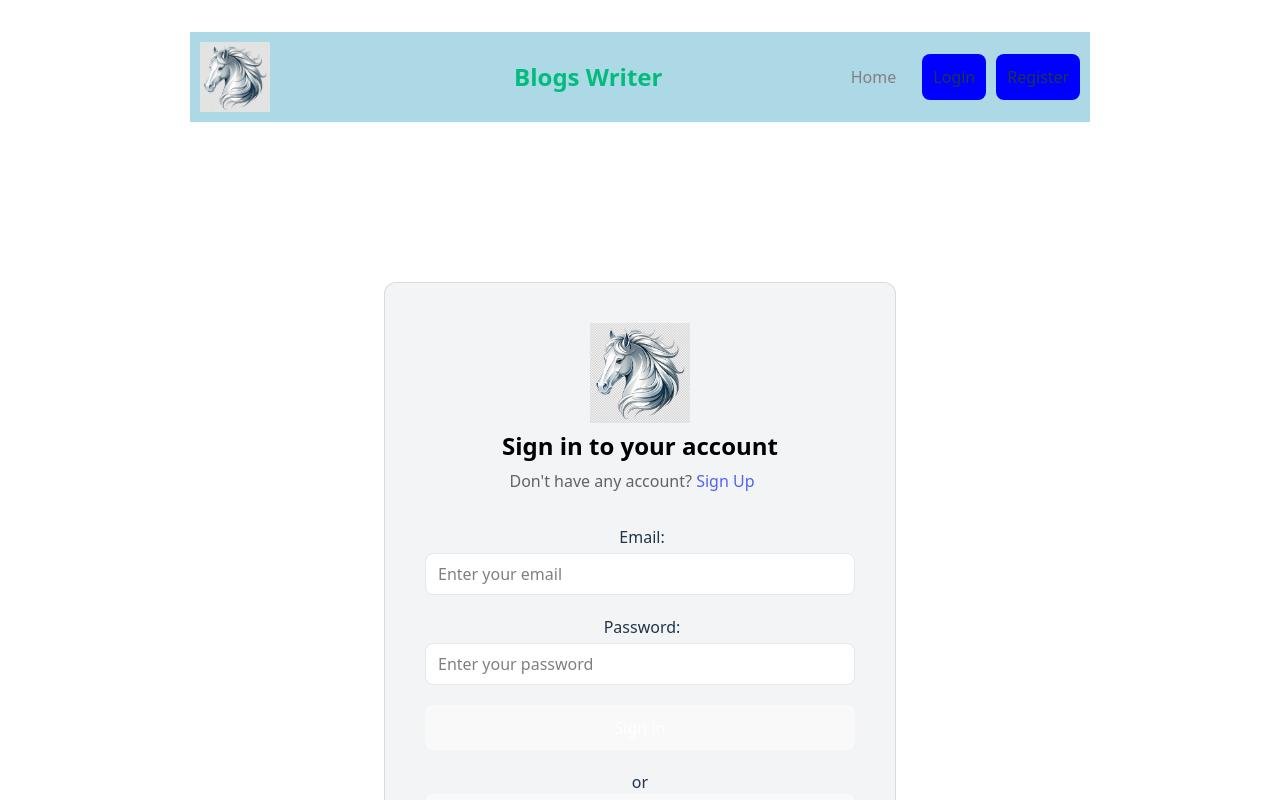
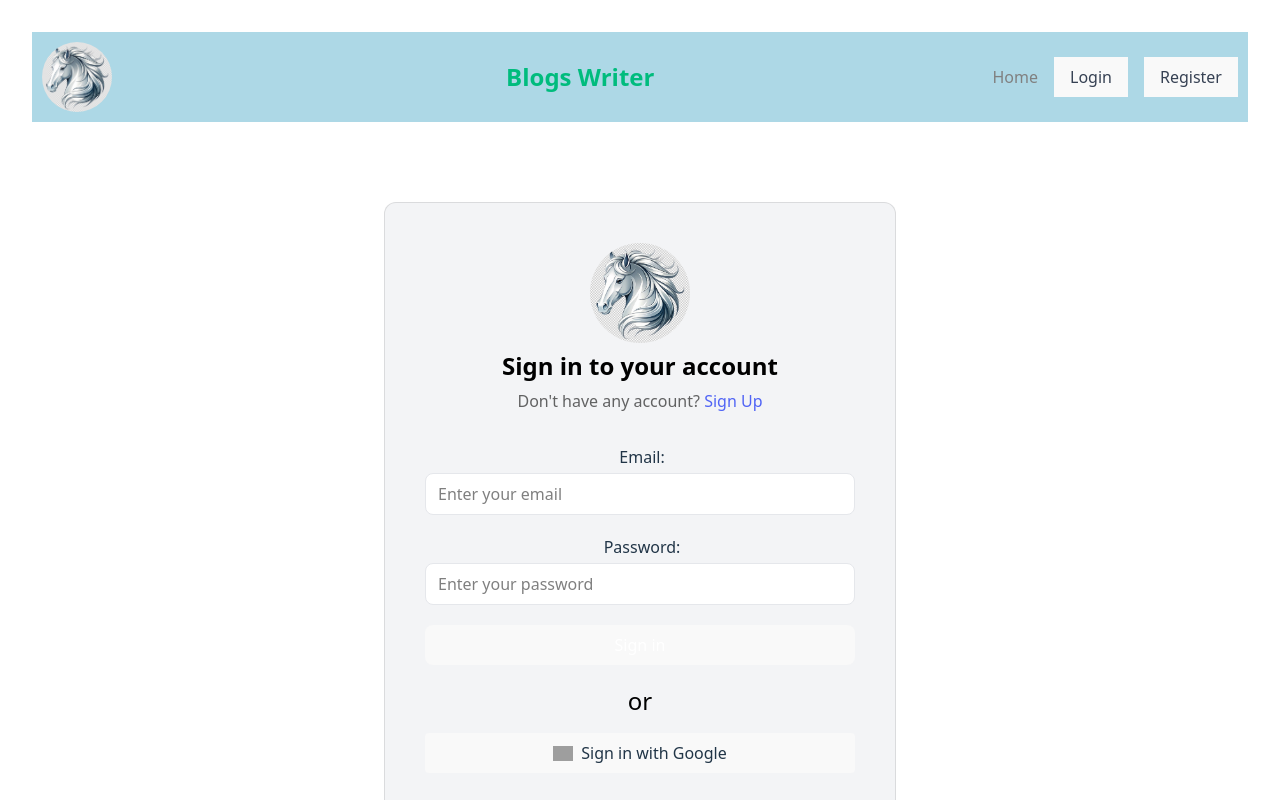
Before and after one commit to riversmountains007/blog-writer, a React (Vite) app: page /login in a window 1280 px wide. Shown: the top 800 px of the page. Built offline with nearby package versions, Linux system fonts and the light colour scheme; no server answers; grey boxes are pictures that could not be loaded.

Commit message:
hanburegr menu added&styles improved

```diff
--- a/src/App.css
+++ b/src/App.css
@@ -1,5 +1,5 @@
 #root {
-  max-width: 1280px;
+  /* max-width: 1280px; */
   margin: 0 auto;
   padding: 2rem;
   text-align: center;
--- /dev/null
+++ b/src/components/CustomNavlink.jsx
@@ -0,0 +1,19 @@
+import { NavLink } from "react-router-dom";
+
+
+function CustomNavlink({ to, end = false, children ,...props}) {
+  return (
+    <NavLink
+      to={to}
+      end={end}
+      style={({ isActive }) => ({
+        color: isActive ? "green" : "grey",
+      })}
+      {...props}
+    >
+      {children}
+    </NavLink>
+  );
+}
+
+export default CustomNavlink;
--- a/src/components/Footer.jsx
+++ b/src/components/Footer.jsx
@@ -39,7 +39,7 @@ function Footer() {
         <input
           type="email"
           placeholder="Enter your email"
-          className="flex-1 rounded-lg border border-gray-300 px-4 py-2 text-sm focus:outline-none focus:ring-2 focus:ring-sky-500 text-gray-600"
+          className="flex-1 rounded-lg border border-sky-500 px-4 py-2 text-sm focus:outline-none focus:ring-2  text-gray-600"
         />
         <button className="bg-sky-600 hover:bg-sky-700 text-white px-4 py-2 rounded-lg text-sm transition-colors">
           Subscribe
--- a/src/components/Header.jsx
+++ b/src/components/Header.jsx
@@ -1,23 +1,11 @@
 import React from "react";
-import { NavLink, useNavigate } from "react-router-dom";
+import {  useNavigate } from "react-router-dom";
 import { useSelector, useDispatch } from 'react-redux';
 import { logout } from '../RTK-Store/authSlice';
 import authService from "../appwrite/auth";
 import logo from "../../public/blog-writer-logo.jpg";
+import Navigation from "./Navigation";
 
-function CustomNavlink({ to, end = false, children }) {
-  return (
-    <NavLink
-      to={to}
-      end={end}
-      style={({ isActive }) => ({
-        color: isActive ? "green" : "grey",
-      })}
-    >
-      {children}
-    </NavLink>
-  );
-}
 
 function Header() {
   const navigate = useNavigate();
@@ -36,46 +24,31 @@ function Header() {
       style={{
         padding: "10px",
         backgroundColor: "lightblue",
-        marginBottom: "10rem",
+        marginBottom: "5rem",
         display: "flex",
         justifyContent: "space-between",
         alignItems: "center",
+        width: "100%",
       }}
     >
       <span className=" max-w-[100px] mr-14">
-        <img src={logo} alt="Website Logo" width="70" height="50" />
+        <img
+          src={logo}
+          alt="Website Logo"
+          width="70"
+          height="50"
+          className="rounded-full"
+        />
       </span>
       <span className="text-2xl font-bold text-emerald-500">
         <h2>Blogs Writer</h2>
       </span>
-      <span>
-        <CustomNavlink to="/" end={true}>
-          Home
-        </CustomNavlink>
+      <Navigation
+        isLoggedIn={isLoggedIn}
+        handleLogout={handleLogout}
+        navigate={navigate}
+      />
 
-        {isLoggedIn ? (
-          <>
-            <CustomNavlink to="/allposts">All Posts</CustomNavlink>
-            <CustomNavlink to="/addpost">Add Post</CustomNavlink>
-            <button className="header-btns" onClick={handleLogout}>
-              Logout
-            </button>
-          </>
-        ) : (
-          <>
-            <button className="header-btns" onClick={() => navigate("/login")}>
-              Login
-            </button>
-
-            <button
-              className="header-btns"
-              onClick={() => navigate("/register")}
-            >
-              Register
-            </button>
-          </>
-        )}
-      </span>
     </nav>
   );
 }
--- /dev/null
+++ b/src/components/Navigation.jsx
@@ -0,0 +1,158 @@
+import { useState } from 'react';
+import CustomNavlink from './CustomNavlink';
+
+const Navigation = ({ isLoggedIn, handleLogout, navigate }) => {
+  const [isMenuOpen, setIsMenuOpen] = useState(false);
+
+  return (
+    <nav className="relative">
+      {/* Hamburger Menu (Mobile Only) */}
+      <button
+        className="md:hidden p-2 z-50"
+        onClick={() => setIsMenuOpen(!isMenuOpen)}
+      >
+        <svg
+          className="w-6 h-6"
+          fill="none"
+          stroke="currentColor"
+          viewBox="0 0 24 24"
+        >
+          <path
+            strokeLinecap="round"
+            strokeLinejoin="round"
+            strokeWidth={2}
+            d={isMenuOpen ? "M6 18L18 6M6 6l12 12" : "M4 6h16M4 12h16M4 18h16"}
+          />
+        </svg>
+      </button>
+
+      {/* Desktop Navigation (Hidden on Mobile) */}
+      <div className="hidden md:flex md:items-center md:space-x-4">
+        <DesktopNavContent
+          isLoggedIn={isLoggedIn}
+          handleLogout={handleLogout}
+          navigate={navigate}
+        />
+      </div>
+
+      {/* Mobile Navigation Menu */}
+      <div
+        className={`md:hidden fixed inset-y-0 right-0 w-64 bg-white shadow-xl transform transition-transform duration-300 ease-in-out z-40
+          ${isMenuOpen ? 'translate-x-0' : 'translate-x-full'}`}
+      >
+        {/* Mobile menu content */}
+        <div className="p-4 space-y-4">
+          {/* Mobile links */}
+          <MobileNavContent
+          isLoggedIn={isLoggedIn}
+          handleLogout={handleLogout}
+          navigate={navigate}
+          closeMenu={() => setIsMenuOpen(false)}
+        />
+        </div>
+      </div>
+
+      {/* Backdrop Overlay */}
+      {isMenuOpen && (
+        <div
+          className="fixed inset-0 bg-black/50 z-30 md:hidden"
+          onClick={() => setIsMenuOpen(false)}
+        />
+      )}
+    </nav>
+  );
+};
+
+// Reusable navigation content components
+const DesktopNavContent = ({ isLoggedIn, handleLogout, navigate }) => (
+  <>
+    <CustomNavlink to="/" end={true}>
+      Home
+    </CustomNavlink>
+    {isLoggedIn ? (
+      <>
+        <CustomNavlink to="/allposts">All Posts</CustomNavlink>
+        <CustomNavlink to="/addpost">Add Post</CustomNavlink>
+        <button
+          className="px-4 py-2 text-gray-700 hover:text-gray-900 transition-colors"
+          onClick={handleLogout}
+        >
+          Logout
+        </button>
+      </>
+    ) : (
+      <>
+        <button
+          className="px-4 py-2 text-gray-700 hover:text-gray-900 transition-colors"
+          onClick={() => navigate("/login")}
+        >
+          Login
+        </button>
+        <button
+          className="px-4 py-2 text-gray-700 hover:text-gray-900 transition-colors"
+          onClick={() => navigate("/register")}
+        >
+          Register
+        </button>
+      </>
+    )}
+  </>
+);
+
+const MobileNavContent = ({ isLoggedIn, handleLogout, navigate, closeMenu }) => (
+  <div className="flex flex-col p-4 space-y-3">
+    <div className="flex justify-end p-4">
+      <button
+        onClick={() => closeMenu()}
+        className="text-gray-500 hover:text-gray-700"
+      >
+        ✕
+      </button>
+    </div>
+    <CustomNavlink to="/" end={true}  className="text-left px-4 py-2 border-2 border-blue-500 rounded">
+      Home
+    </CustomNavlink>
+    {isLoggedIn ? (
+      <>
+        <CustomNavlink to="/allposts" className="text-left px-4 py-2 border-2 border-blue-500 rounded" >
+          All Posts
+        </CustomNavlink>
+        <CustomNavlink to="/addpost" className="text-left px-4 py-2 border-2 border-blue-500 rounded" >
+          Add Post
+        </CustomNavlink>
+        <button
+          className="text-left px-4 py-2 text-gray-700 hover:bg-gray-100 rounded border-2 border-blue-500 "
+          onClick={() => {
+            closeMenu();
+            handleLogout();
+          }}
+        >
+          Logout
+        </button>
+      </>
+    ) : (
+      <>
+        <button
+          className="text-left px-4 py-2 text-gray-700 hover:bg-gray-100 rounded border-blue-500 border-2"
+          onClick={() => {
+            closeMenu();
+            navigate("/login");
+          }}
+        >
+          Login
+        </button>
+        <button
+          className="text-left px-4 py-2 text-gray-700 hover:bg-gray-100 rounded border-2 border-blue-500 "
+          onClick={() => {
+            closeMenu();
+            navigate("/register");
+          }}
+        >
+          Register
+        </button>
+      </>
+    )}
+  </div>
+);
+
+export default Navigation;
--- a/src/components/PostForm.jsx
+++ b/src/components/PostForm.jsx
@@ -159,7 +159,7 @@ export default function PostForm({ post }) {
         <Button
           type="submit"
           bgColor={post ? "bg-green-500 hover:bg-green-600" : "bg-blue-500 hover:bg-blue-600"}
-          className="w-full py-2.5 text-sm font-medium text-white rounded-lg transition-colors"
+
           innerTxt={post ? "Update" : "Submit"}
         />
       </div>
--- a/src/index.css
+++ b/src/index.css
@@ -5,9 +5,9 @@
 :root {
   font-family: system-ui, Avenir, Helvetica, Arial, sans-serif;
   line-height: 1.5;
-  font-weight: 400;
+  font-weight: 500;
 
-  color-scheme: light dark;
+  /* color-scheme: light dark; */
   color: rgba(255, 255, 255, 0.87);
   background-color: #242424;
 
@@ -21,7 +21,7 @@ a {
   font-weight: 500;
   color: #5064f5;
   text-decoration: inherit;
-  margin-right: 1rem;
+  /* margin-right: 1rem; */
 }
 a:hover {
   color: #535bf2;
@@ -29,10 +29,10 @@ a:hover {
 
 body {
   margin: 0;
-  display: flex;
-  place-items: center;
+  /* display: flex;
+  place-items: center; */
   min-width: 320px;
-  min-height: 100vh;
+  min-height: 100lvh;
 }
 
 h1 {
@@ -40,7 +40,7 @@ h1 {
   line-height: 1.1;
 }
 
-button {
+/* button {
   border-radius: 8px;
   border: 1px solid transparent;
   padding: 0.6em 1.2em;
@@ -50,9 +50,10 @@ button {
   background-color: #1a1a1a;
   cursor: pointer;
   transition: border-color 0.25s;
-}
+} */
 button:hover {
   border-color: #646cff;
+  cursor: pointer;
 }
 button:focus,
 button:focus-visible {
@@ -76,4 +77,5 @@ button:focus-visible {
    padding: 10px;
    background-color: blue;
    margin-left: 10px;
+   border-radius: 1rem;
 }
--- a/src/pages/Login.jsx
+++ b/src/pages/Login.jsx
@@ -39,6 +39,7 @@ function Login() {
             <img
               src={logo}
               alt="Website Logo"
+              className='rounded-full'
               width="150"
               height="50"
             />
@@ -90,20 +91,20 @@ function Login() {
             />
 
             <Button type="submit" className="w-full" innerTxt="Sign in" />
-            <h2>or</h2>
+            <h2 className='text-black mb-4 text-2xl'>or</h2>
           </div>
         </form>
 
         <button
           onClick={() => authService.loginWithGoogle()}
-          className="w-full bg-gray-200 flex items-center justify-center gap-2 px-4 py-2 rounded">
+          className="w-full bg-blue-600 flex items-center justify-center gap-2 px-4 py-2 rounded">
           <img
             src="https://imagepng.org/wp-content/uploads/2019/08/google-icon-1.png"
             alt="Google Icon"
             width="20"
             height="20"
           />
-          <span>Sign in with Google</span>
+          <span >Sign in with Google</span>
         </button>
       </div>
     </div>
--- a/src/pages/Register.jsx
+++ b/src/pages/Register.jsx
@@ -11,7 +11,7 @@ const Register = ()=> {
     const navigate = useNavigate()
     const [error, setError] = useState("")
     const dispatch = useDispatch()
-    const {register, handleSubmit} = useForm()
+    const {register, handleSubmit,formState: { errors }} = useForm()
 
     const create = async(data) => {
         setError("")
@@ -35,8 +35,8 @@ const Register = ()=> {
         <div className="mb-2 flex justify-center">
           <span className="inline-block w-full max-w-[100px]">
             <img
-              src="https://www.kindpng.com/picc/m/37-372099_horse-horse-icon-png-transparent-png.png
-                    "
+              src=" ../../public/blog-writer-logo.jpg"
+              className="rounded-full"
               alt="Website Logo"
               width="150"
               height="50"
@@ -84,19 +84,21 @@ const Register = ()=> {
               type="password"
               placeholder="Enter your password"
               {...register("password", {
-                required: true,
-                validate: {
-                  matchPattern: (value) =>
-                    /^(?=.*[a-z])(?=.*[A-Z])(?=.*\d)(?=.*[\W_]).{8,}$/.test(
-                      value
-                    ) ||
-                    "Password must be at least 8 characters and include uppercase, lowercase, number, and special character",
+                required: "Password is required",
+                pattern: {
+                  value:
+                    /^(?=.*\d)(?=.*[a-z])(?=.*[A-Z])(?=.*[!@#$%^&*]).{8,}$/,
+                  message:
+                    "Password must contain: 8+ characters, 1 uppercase, 1 lowercase, 1 number, 1 special character",
                 },
               })}
             />
-
-            <Button type="submit" className="w-full" innerTxt="Create Account" />
-
+            {errors.password && (
+              <p className="text-red-500 text-sm mt-1">
+                {errors.password.message}
+              </p>
+            )}
+            <Button type="submit" className="w-full " innerTxt="Create Account"  />
           </div>
         </form>
       </div>
```
